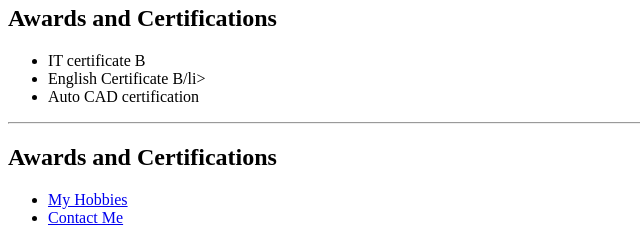
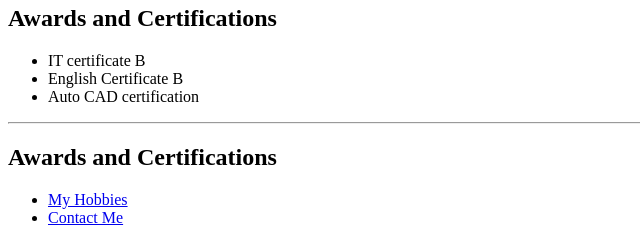
Before and after one commit to DVAN11/curriculum-vitae, a plain HTML site: page index.html in a window 1280 px wide. Shown: the part 1177-1417 px from the top of the page, 0-640 px from the left. Drawn offline with Linux system fonts and the light colour scheme.

Commit message:
Add files via upload

```diff
--- a/index.html
+++ b/index.html
@@ -62,7 +62,7 @@
     <h2>Awards and Certifications</h2>
         <ul>
             <li>IT certificate B</li>
-            <li>English Certificate B/li>
+            <li>English Certificate B</li>
             <li>Auto CAD certification</li>
         </ul>
     <hr/>
```
